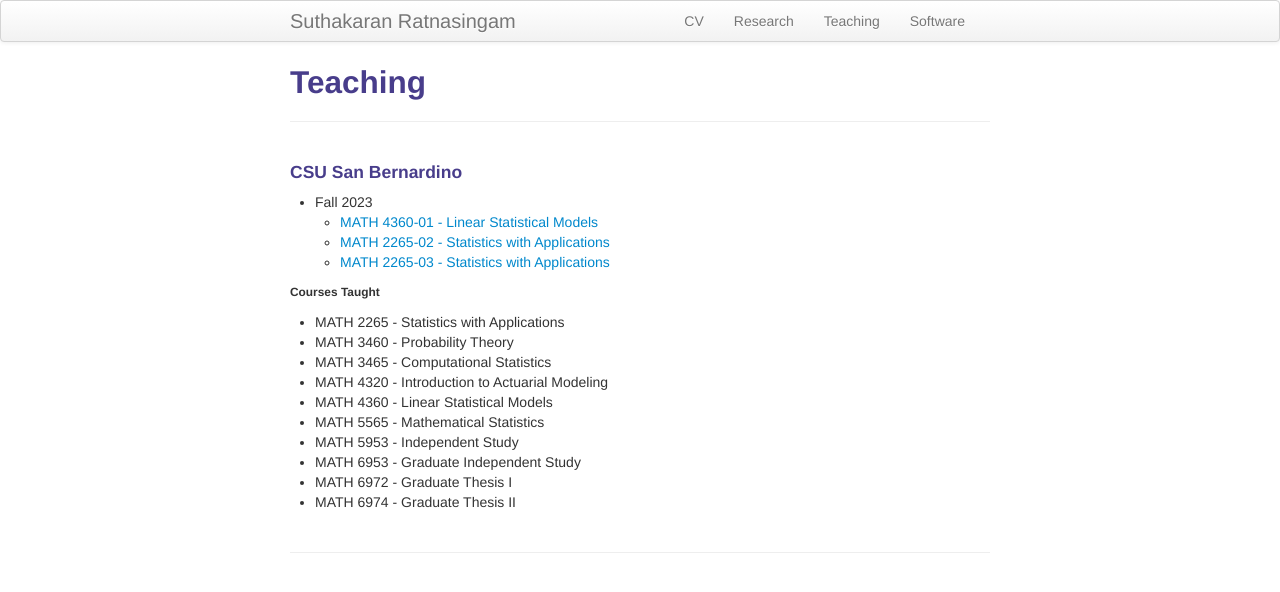
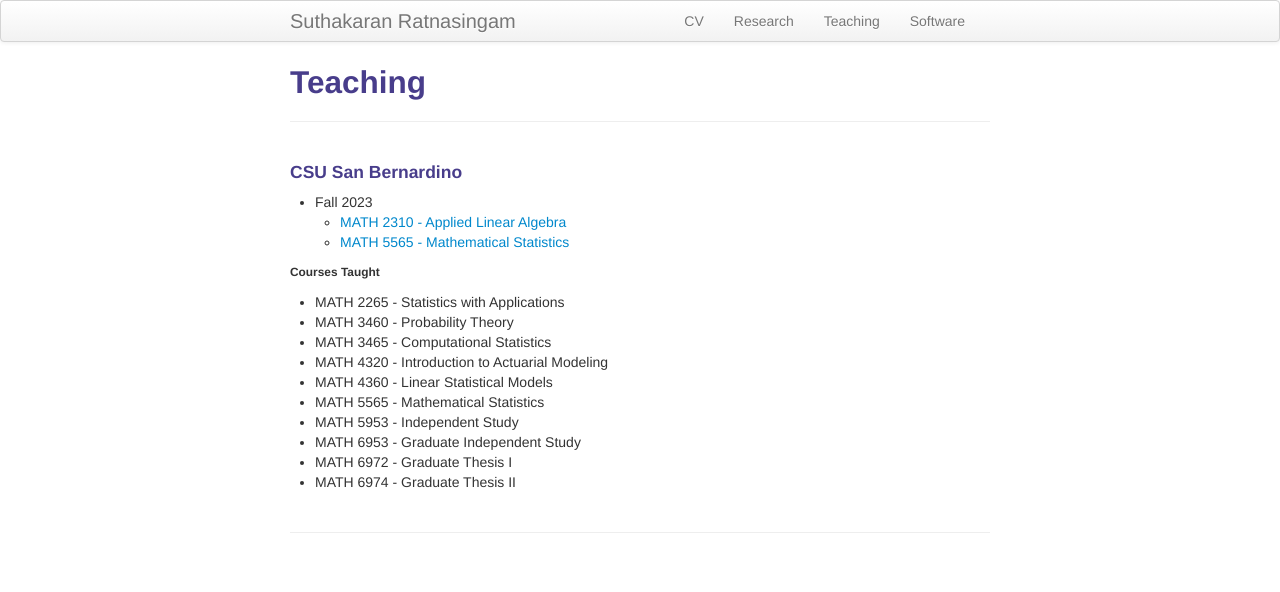
Before and after one commit to suthakaranr/suthakaranr.github.io, a Jekyll site: the page built from pages/Teaching.md, in a window 1280 px wide. Shown: the top 592 px of the page. Built offline with Jekyll 4.4.1, drawn with Linux system fonts in a browser that asks for light colours.

Commit message:
Update Teaching.md

```diff
--- a/pages/Teaching.md
+++ b/pages/Teaching.md
@@ -5,9 +5,8 @@ description: Suthakaran's teaching portfolio
 ---
 #### CSU San Bernardino
 * Fall 2023
-   * <a style="text-decoration:none" href="../pages/LinStatModNewProj.html" target="_blank" rel="noopener noreferrer">MATH 4360-01 - Linear Statistical Models
-   * <a style="text-decoration:none" href="../pages/StatApp.html" target="_blank" rel="noopener noreferrer">MATH 2265-02 - Statistics with Applications
-   * <a style="text-decoration:none" href="../pages/StatApp.html" target="_blank" rel="noopener noreferrer">MATH 2265-03 - Statistics with Applications </a>
+   * <a style="text-decoration:none"  target="_blank" rel="noopener noreferrer">MATH 2310 - Applied Linear Algebra
+   * <a style="text-decoration:none" href="../pages/StatApp.html" target="_blank" rel="noopener noreferrer">MATH 5565 - Mathematical Statistics </a>
 
 
 ###### Courses Taught
```
